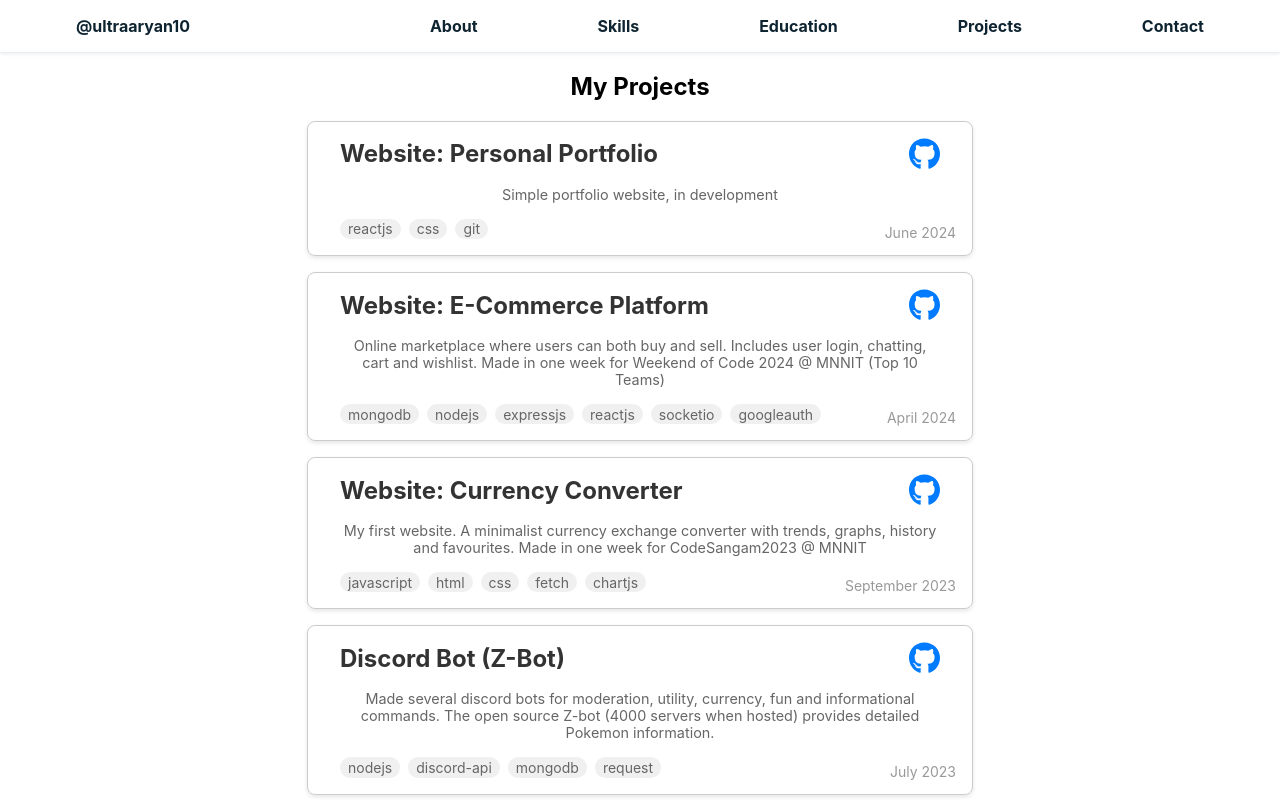
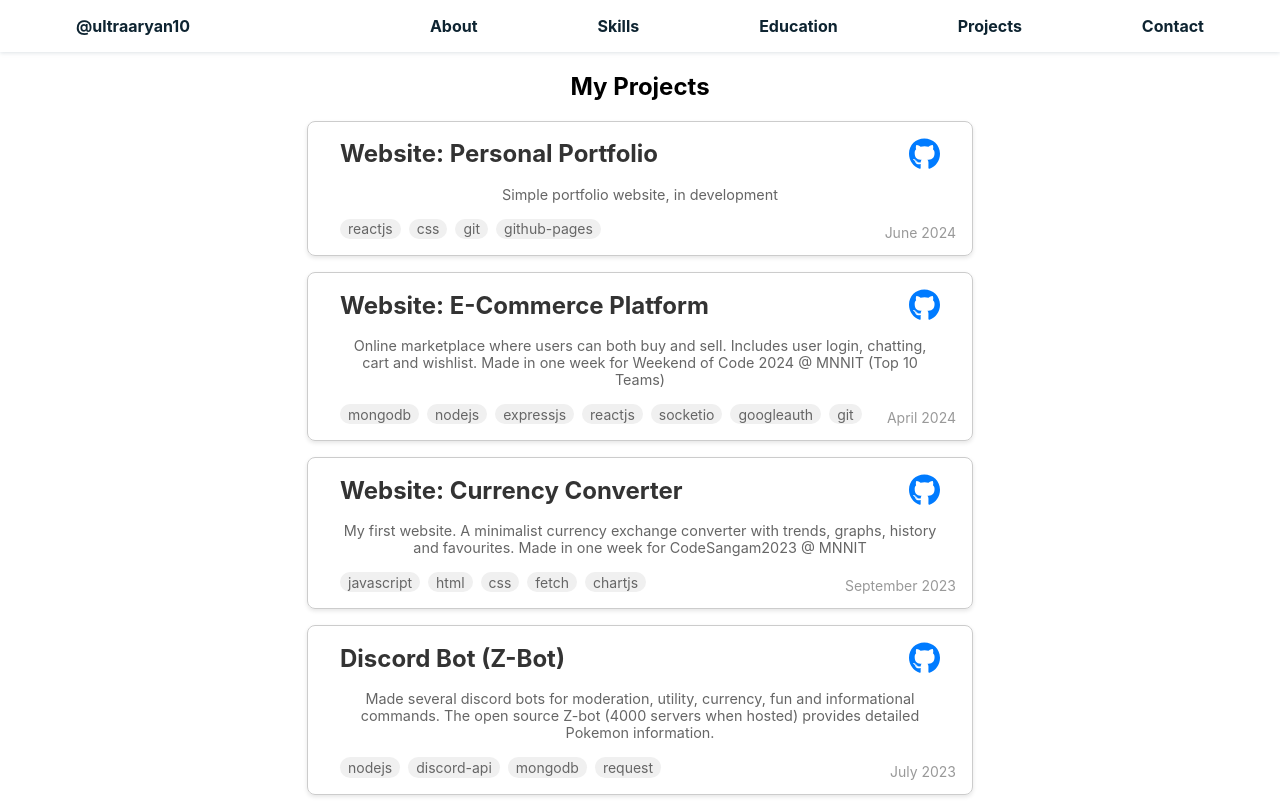
Before and after one commit to Aryan10/Aryan10.github.io, a React (Create React App) app: page /projects in a window 1280 px wide. Built offline with nearby package versions, Linux system fonts and the light colour scheme.

Commit message:
Minor changes

```diff
--- a/src/components/data/projects.js
+++ b/src/components/data/projects.js
@@ -5,14 +5,14 @@ const projectList = [
         title: "Website: Personal Portfolio",
         repoURL: github + "Aryan10/Aryan10.github.io",
         description: "Simple portfolio website, in development",
-        techstack: ["reactjs", "css", "git"],
+        techstack: ["reactjs", "css", "git", "github-pages"],
         timeperiod: "June 2024",
     },
     {
         title: "Website: E-Commerce Platform",
         repoURL: github + "Nishant040305/Vend-Ventures",
         description: "Online marketplace where users can both buy and sell. Includes user login, chatting, cart and wishlist. Made in one week for Weekend of Code 2024 @ MNNIT (Top 10 Teams)",
-        techstack: ["mongodb", "nodejs", "expressjs", "reactjs", "socketio", "googleauth"],
+        techstack: ["mongodb", "nodejs", "expressjs", "reactjs", "socketio", "googleauth", "git"],
         timeperiod: "April 2024",
     },
     {
```
